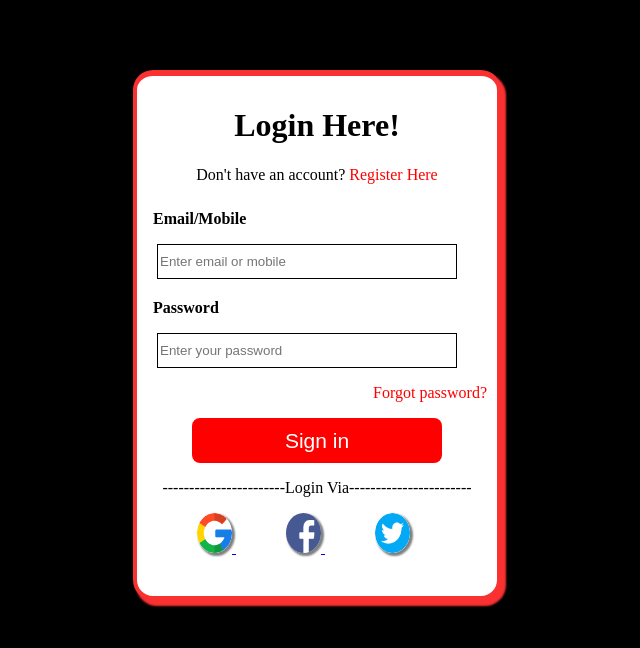
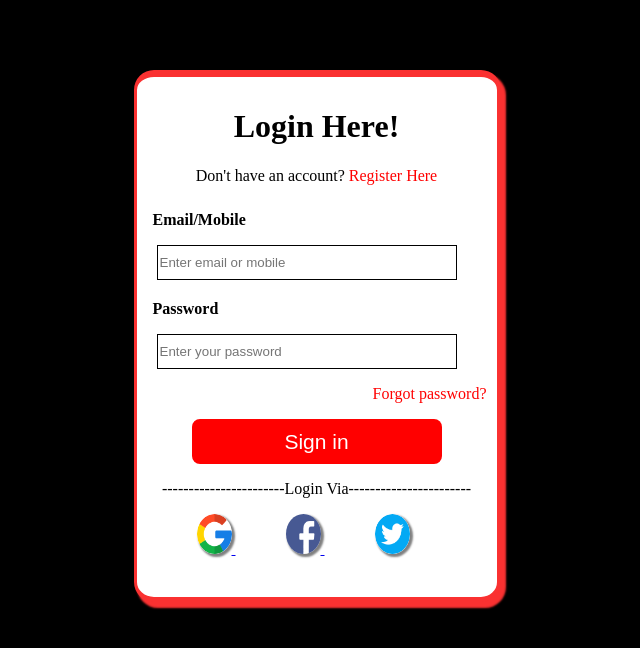
Before and after one commit to missrutu22/icp-6-group-8-project-2, a plain HTML site: page index.html/login-page.html in a window 1280 px wide. Shown: the whole page, without its empty margins (323-963 px from the left). Drawn offline with Linux system fonts and the light colour scheme; files whose address does not match are found by name.

Commit message:
new commit

```diff
--- a/css/login.css
+++ b/css/login.css
@@ -12,9 +12,9 @@ body {
     margin-top: 70px;
     padding: 10px;
     border-radius: 20px;
-    border-top: 6px solid rgb(250, 49, 49);
-    border-bottom: 4px solid rgb(250, 49, 49);
-    border-left: 4px solid  rgb(250, 49, 49);
+    border-top: 7px solid rgb(250, 49, 49);
+    border-bottom: 5px solid rgb(250, 49, 49);
+    border-left: 3px solid  rgb(250, 49, 49);
     border-right: 4px solid   rgb(250, 49, 49);
     box-shadow: 4px 5px 2px 1px  rgb(250, 49, 49);
 
```
